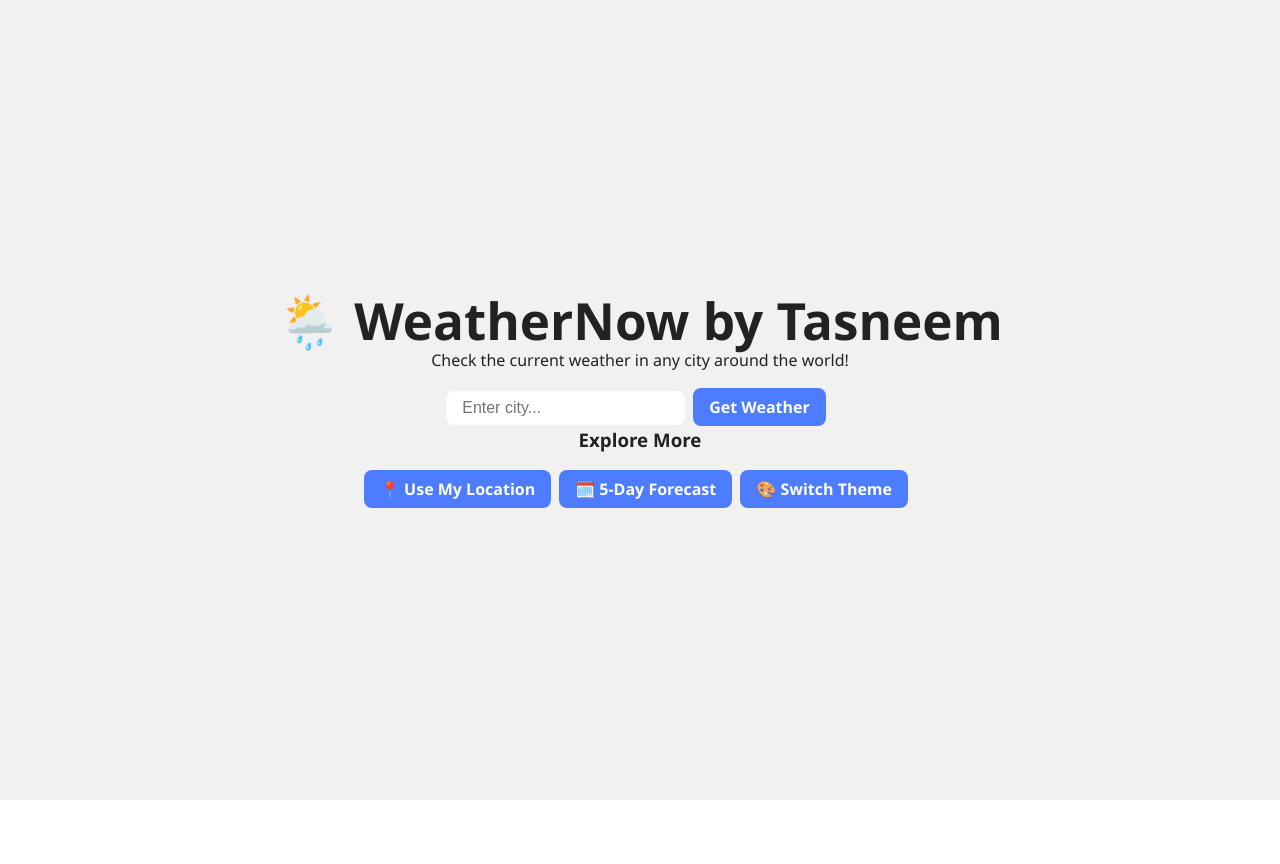
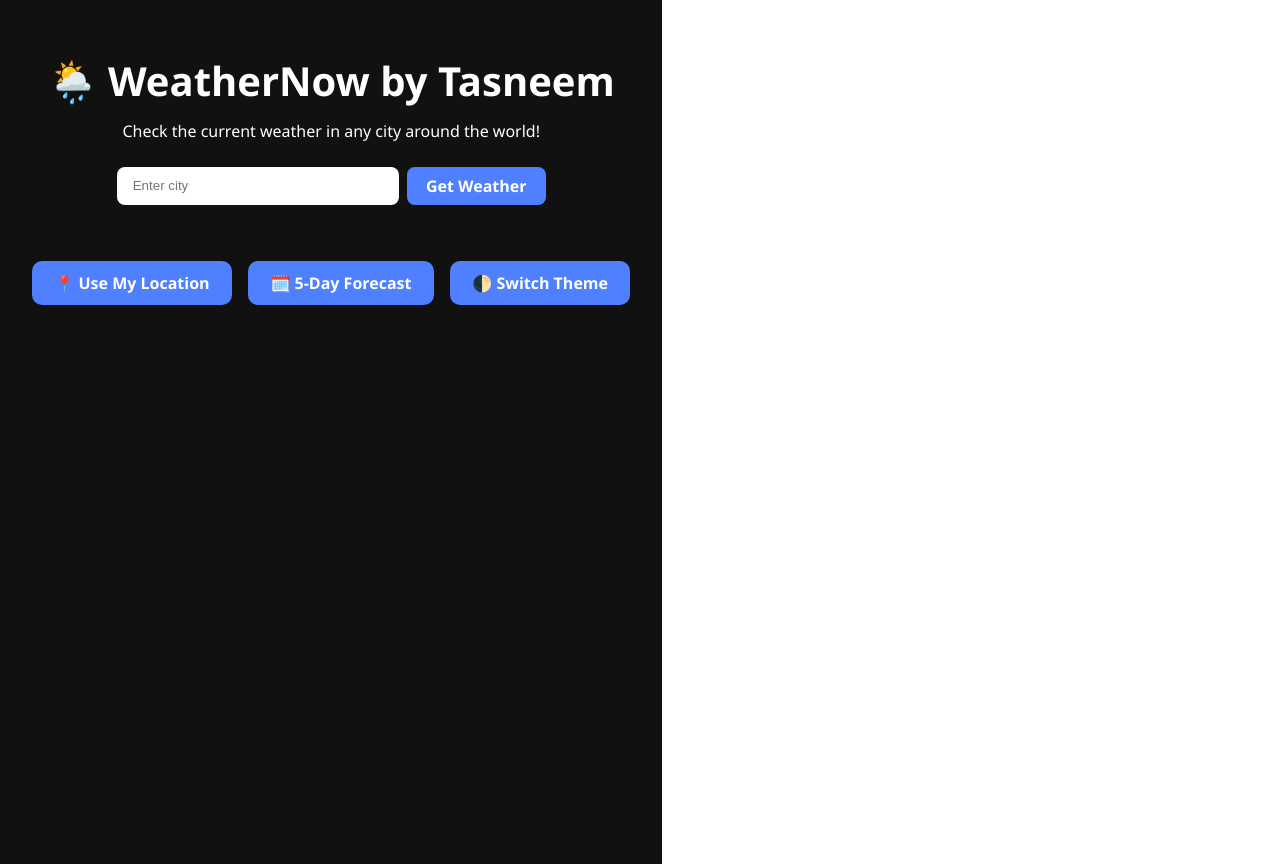
Before and after one commit to tasneemshaik-collab/weather-now, a React (Vite) app: page / in a window 1280 px wide. Before the commit the page ends 800 px from the top, so only its background shows below. Built offline with nearby package versions, Linux system fonts and the light colour scheme.

Commit message:
Added geolocation & colorful styling

```diff
--- a/src/App.css
+++ b/src/App.css
@@ -1,98 +1,106 @@
-/* Reset & base styles */
-* {
+/* General Layout */
+body {
   margin: 0;
-  padding: 0;
-  box-sizing: border-box;
+  font-family: 'Segoe UI', sans-serif;
 }
 
-body, html {
-  height: 100%;
-  font-family: 'Segoe UI', Tahoma, Geneva, Verdana, sans-serif;
+.app {
+  min-height: 100vh;
+  padding: 2rem;
+  background-color: #f5f5f5;
+  color: #222;
+  display: flex;
+  flex-direction: column;
+  align-items: center;
 }
 
-/* Theme styles */
-.app {
-  min-height: 100vh;
-  width: 100vw;                /* ✅ fills the entire screen width */
-  display: flex;
-  justify-content: center;
-  align-items: center;
-  padding: 2rem;
-  transition: background-color 0.3s ease, color 0.3s ease;
+.dark {
+  background-color: #111;
+  color: white;
 }
 
-.app.light {
-  background-color: #f1f1f1;
-  color: #222;
+h1 {
+  font-size: 2.5rem;
+  margin-bottom: 0.5rem;
 }
 
-.app.dark {
-  background-color: #121212;
-  color: #fff;
+p {
+  margin: 0.5rem 0 1.5rem;
 }
 
-/* Main content container */
-.container {
-  text-align: center;
-  max-width: 800px;
-  width: 100%;
+/* Search Bar */
+.search-bar {
+  display: flex;
+  gap: 0.5rem;
+  margin-bottom: 1.5rem;
 }
 
-/* Weather display */
-.weather-card {
-  background-color: rgba(255, 255, 255, 0.1);
-  border-radius: 1rem;
-  padding: 1.5rem;
-  margin-top: 1.5rem;
-  box-shadow: 0 0 10px rgba(0,0,0,0.1);
+.search-bar input {
+  padding: 0.5rem 1rem;
+  border-radius: 8px;
+  border: none;
+  min-width: 250px;
 }
 
-/* Forecast section - horizontal scroll */
+.search-bar button {
+  padding: 0.5rem 1.2rem;
+  border-radius: 8px;
+  border: none;
+  background-color: #4f80ff;
+  color: white;
+  font-weight: bold;
+  cursor: pointer;
+}
+
+/* Weather Card */
+.weather-card {
+  background-color: rgba(255, 255, 255, 0.08);
+  padding: 1.5rem;
+  border-radius: 1rem;
+  text-align: center;
+  margin-bottom: 2rem;
+  width: 90%;
+  max-width: 500px;
+}
+
+/* Forecast Section */
 .forecast {
   display: flex;
+  flex-wrap: nowrap;
   overflow-x: auto;
   gap: 1rem;
-  margin-top: 1.5rem;
-  padding-bottom: 1rem;
+  padding: 1rem 0;
+  justify-content: center;
 }
 
 .forecast-day {
+  background-color: rgba(255, 255, 255, 0.08);
+  border-radius: 1rem;
+  padding: 1rem;
+  min-width: 140px;
+  text-align: center;
   flex: 0 0 auto;
-  background-color: rgba(255, 255, 255, 0.08);
-  border-radius: 0.75rem;
-  padding: 1rem;
-  min-width: 130px;
-  text-align: center;
 }
 
-/* Input & buttons */
-input {
-  padding: 0.5rem 1rem;
-  border-radius: 0.5rem;
-  border: none;
-  margin-right: 0.5rem;
-  font-size: 1rem;
+/* Buttons Section */
+.buttons {
+  display: flex;
+  gap: 1rem;
+  margin-top: 2rem;
+  flex-wrap: wrap;
+  justify-content: center;
 }
 
-button {
-  padding: 0.5rem 1rem;
-  margin-top: 1rem;
-  margin-right: 0.5rem;
+.buttons button {
+  padding: 0.7rem 1.4rem;
+  border-radius: 10px;
   border: none;
-  border-radius: 0.5rem;
+  background-color: #4f80ff;
+  color: white;
+  font-weight: bold;
   cursor: pointer;
-  font-weight: 600;
-  background-color: #4d7cfe;
-  color: white;
-  transition: background-color 0.2s ease;
 }
 
-button:hover {
-  background-color: #3b5ed3;
+.buttons button:hover {
+  background-color: #3a65d8;
 }
-
-/* Emoji text icons */
-.emoji {
-  font-size: 1.2rem;
-  margin-right: 0.4rem;
-}
--- a/src/App.jsx
+++ b/src/App.jsx
@@ -1,81 +1,58 @@
 import React, { useState } from 'react';
 import './App.css';
 
-const App = () => {
+function App() {
   const [city, setCity] = useState('');
   const [weather, setWeather] = useState(null);
   const [forecast, setForecast] = useState([]);
-  const [theme, setTheme] = useState('light');
-  const [showForecast, setShowForecast] = useState(false);
+  const [darkMode, setDarkMode] = useState(true);
 
-  const API_KEY = 'd31120fef343431863eb0d63f927e140'; // Replace with your OpenWeatherMap API key
+  const API_KEY = 'YOUR_API_KEY'; // replace with your actual OpenWeatherMap API key
 
   const getWeather = async () => {
     if (!city) return;
 
-    try {
-      const res = await fetch(
+    const weatherResponse = await fetch(
       `https://api.openweathermap.org/data/2.5/weather?q=${city}&appid=${API_KEY}&units=metric`
     );
-      const data = await res.json();
-      setWeather(data);
-    } catch (err) {
-      console.error(err);
-    }
+    const weatherData = await weatherResponse.json();
+    setWeather({
+      name: weatherData.name,
+      temp: weatherData.main.temp.toFixed(2),
+      description: weatherData.weather[0].description,
+    });
+
+    const forecastResponse = await fetch(
+      `https://api.openweathermap.org/data/2.5/forecast?q=${city}&appid=${API_KEY}&units=metric`
+    );
+    const forecastData = await forecastResponse.json();
+
+    const dailyForecast = forecastData.list.filter(reading =>
+      reading.dt_txt.includes('12:00:00')
+    ).slice(0, 5);
+
+    setForecast(
+      dailyForecast.map(day => ({
+        date: new Date(day.dt_txt).toLocaleDateString(),
+        temp: day.main.temp.toFixed(2),
+        description: day.weather[0].description,
+      }))
+    );
   };
 
-  const getForecast = async () => {
-    if (!city) return;
-
-    try {
-      const res = await fetch(
-        `https://api.openweathermap.org/data/2.5/forecast?q=${city}&appid=${API_KEY}&units=metric`
-      );
-      const data = await res.json();
-      const daily = data.list.filter((_, index) => index % 8 === 0);
-      setForecast(daily);
-    } catch (err) {
-      console.error(err);
-    }
-  };
-
-  const toggleForecast = async () => {
-    if (!showForecast && city) await getForecast();
-    setShowForecast(prev => !prev);
-  };
-
-  const toggleTheme = () => {
-    setTheme(prev => (prev === 'light' ? 'dark' : 'light'));
-  };
-
-  const handleUseLocation = () => {
-    navigator.geolocation.getCurrentPosition(async (position) => {
-      const { latitude, longitude } = position.coords;
-      try {
-        const res = await fetch(
-          `https://api.openweathermap.org/data/2.5/weather?lat=${latitude}&lon=${longitude}&appid=${API_KEY}&units=metric`
-        );
-        const data = await res.json();
-        setCity(data.name);
-        setWeather(data);
-      } catch (err) {
-        console.error(err);
-      }
-    });
-  };
+  const toggleTheme = () => setDarkMode(!darkMode);
 
   return (
-    <div className={`app ${theme}`}>
-      <div className="container">
+    <div className={darkMode ? 'app dark' : 'app'}>
       <h1>🌦️ WeatherNow by Tasneem</h1>
       <p>Check the current weather in any city around the world!</p>
 
-        <div className="input-group">
+      <div className="search-bar">
         <input
           type="text"
-            placeholder="Enter city..."
           value={city}
           onChange={(e) => setCity(e.target.value)}
+          placeholder="Enter city"
         />
         <button onClick={getWeather}>Get Weather</button>
       </div>
@@ -83,32 +60,30 @@ const App = () => {
       {weather && (
         <div className="weather-card">
           <h2>{weather.name}</h2>
-            <p>🌡️ {weather.main.temp}°C</p>
-            <p>🌤️ {weather.weather[0].description}</p>
+          <p>🌡️ {weather.temp}°C</p>
+          <p>⛅ {weather.description}</p>
         </div>
       )}
 
-        {showForecast && forecast.length > 0 && (
-          <div className="forecast-container">
-            {forecast.map((item, index) => (
-              <div className="forecast-card" key={index}>
-                <strong>{new Date(item.dt_txt).toLocaleDateString()}</strong>
-                <p>🌡️ {item.main.temp}°C</p>
-                <p>🌤️ {item.weather[0].description}</p>
+      {forecast.length > 0 && (
+        <div className="forecast">
+          {forecast.map((day, index) => (
+            <div key={index} className="forecast-day">
+              <strong>{day.date}</strong>
+              <p>🌡️ {day.temp}°C</p>
+              <p>⛅ {day.description}</p>
             </div>
           ))}
         </div>
       )}
 
-        <h3>Explore More</h3>
       <div className="buttons">
-          <button onClick={handleUseLocation}>📍 Use My Location</button>
-          <button onClick={toggleForecast}>🗓️ 5-Day Forecast</button>
-          <button onClick={toggleTheme}>🎨 Switch Theme</button>
-        </div>
+        <button onClick={getWeather}>📍 Use My Location</button>
+        <button onClick={getWeather}>🗓️ 5-Day Forecast</button>
+        <button onClick={toggleTheme}>🌓 Switch Theme</button>
       </div>
     </div>
   );
-};
+}
 
 export default App;
```
Lines whose indentation alone changed are shown as unchanged.
